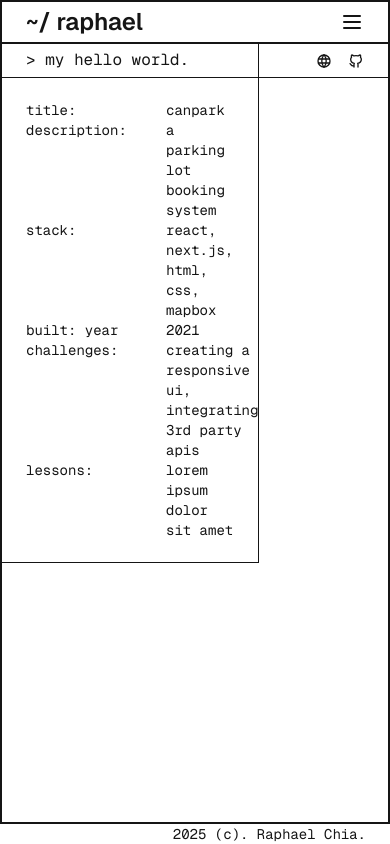
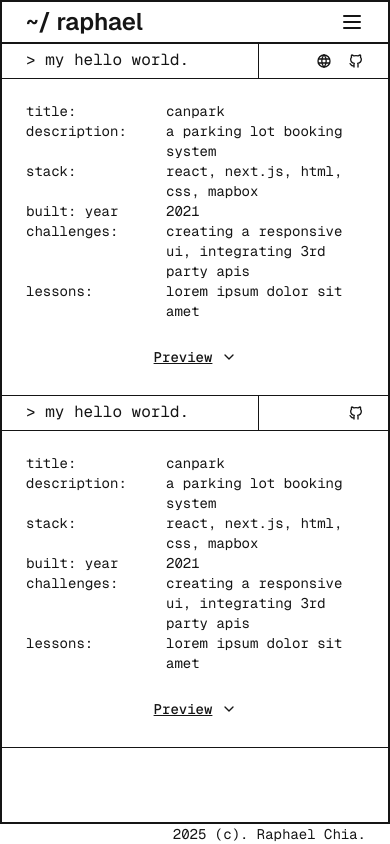
Before and after one commit to RaphaelChia/about-me, a Next.js app: page /projects in a window 390 px wide. Built offline with nearby package versions, Linux system fonts and the light colour scheme.

Commit message:
WIP pre carousell

```diff
--- a/src/app/projects/components/showcase-card.tsx
+++ b/src/app/projects/components/showcase-card.tsx
@@ -1,7 +1,20 @@
+"use client";
+import { Button } from "@/components/general/button";
 import LinkButton from "@/components/general/link-button";
+import useScreenWidth from "@/hooks/useScreenWidth";
 import { cn } from "@/lib/utils";
-import { IconBrandGithub, IconWorld } from "@tabler/icons-react";
-import React from "react";
+import {
+  IconBrandGithub,
+  IconChevronDown,
+  IconChevronUp,
+  IconWorld,
+} from "@tabler/icons-react";
+import { StaticImport } from "next/dist/shared/lib/get-img-props";
+import Image from "next/image";
+import React, { useState } from "react";
+
+type imageSrc = string | StaticImport;
+
 export interface Project extends React.ComponentProps<"div"> {
   projectTitle: React.ReactNode;
   projectHeader: React.ReactNode;
@@ -12,7 +25,64 @@ export interface Project extends React.ComponentProps<"div"> {
   lessons: React.ReactNode;
   url?: string;
   github?: string;
+  showcaseImage?: imageSrc[];
 }
+
+type ShowcaseImage = {
+  href: string;
+  className: string;
+  src: imageSrc;
+  alt: string;
+};
+const MobileShowcaseImage = (props: ShowcaseImage) => {
+  const [showPreview, setShowPreview] = useState<boolean>(false);
+  const { isMobile } = useScreenWidth();
+  if (!isMobile) return null;
+  return (
+    <div
+      className={cn(
+        "md:hidden w-full md:w-4/12 shrink-0 px-6 pb-6 flex flex-col justify-center",
+        props.className
+      )}
+    >
+      <Button variant={"link"} onClick={() => setShowPreview((prev) => !prev)}>
+        {showPreview ? (
+          <div className="flex items-center gap-2">
+            <span className="w-[60px] text-center">Hide</span> <IconChevronUp />
+          </div>
+        ) : (
+          <div className="flex items-center gap-2">
+            <span className="w-[60px]">Preview</span> <IconChevronDown />
+          </div>
+        )}
+      </Button>
+      {showPreview && (
+        <Image
+          src={props.src}
+          alt={props.alt}
+          width={1200}
+          height={200}
+          className="size-full object-cover object-left border-[1px] border-foreground"
+        />
+      )}
+    </div>
+  );
+};
+
+const ShowcaseImage = (props: ShowcaseImage) => {
+  return (
+    <div className="max-md:hidden w-full md:w-4/12 shrink-0 max-md:p-6">
+      <Image
+        src={props.src}
+        alt={props.alt}
+        width={1200}
+        height={200}
+        className="size-full object-cover object-left"
+      />
+    </div>
+  );
+};
+
 const ShowcaseCard = ({
   className,
   projectTitle,
@@ -24,44 +94,22 @@ const ShowcaseCard = ({
   lessons,
   url,
   github,
+  showcaseImage,
   ...props
 }: Project) => {
   return (
     <div
-      className={cn("flex divide-x font-mono lowercase", className)}
+      className={cn(
+        "flex flex-col divide-y border-b font-mono lowercase",
+        className
+      )}
       {...props}
     >
-      <div className="flex flex-col border-b w-8/12  text-base shrink-0 divide-y">
-        <div className="pad-x-page py-1 h-[34px]">&gt; {projectHeader}</div>
-        <div className="pad-x-page py-[22px] flex flex-col text-sm">
-          <div className="flex">
-            <div className="w-[140px] shrink-0">title:</div>
-            <div className="grow">{projectTitle}</div>
-          </div>
-          <div className="flex">
-            <div className="w-[140px] shrink-0">description:</div>
-            <div className="grow">{desc}</div>
-          </div>
-          <div className="flex">
-            <div className="w-[140px] shrink-0">stack:</div>
-            <div className="grow">{stack}</div>
-          </div>
-          <div className="flex">
-            <div className="w-[140px] shrink-0">built: year</div>
-            <div className="grow">{builtYear}</div>
-          </div>
-          <div className="flex">
-            <div className="w-[140px] shrink-0">challenges:</div>
-            <div className="grow">{challenges}</div>
-          </div>
-          <div className="flex">
-            <div className="w-[140px] shrink-0">lessons:</div>
-            <div className="grow">{lessons}</div>
-          </div>
+      <div className="flex  text-base shrink-0 divide-x">
+        <div className="grow pad-x-page py-1 h-[34px]">
+          &gt; {projectHeader}
         </div>
-      </div>
-      <div className="flex flex-col w-4/12">
-        <div className="text-base shrink-0 border-b pad-x-page text-end flex items-center justify-end gap-4 h-[34px]">
+        <div className="w-4/12 shrink-0 text-base  pad-x-page text-end flex items-center justify-end gap-4 h-[34px]">
           {url && (
             <LinkButton
               hideIconMobile={true}
@@ -91,7 +139,53 @@ const ShowcaseCard = ({
             </LinkButton>
           )}
         </div>
-        <div></div>
+      </div>
+      <div className="flex md:divide-x md:flex-row flex-col">
+        <div className="grow pad-x-page py-[22px] flex flex-col text-sm">
+          <div className="flex">
+            <div className="w-[140px] shrink-0">title:</div>
+            <div className="grow">{projectTitle}</div>
+          </div>
+          <div className="flex">
+            <div className="w-[140px] shrink-0">description:</div>
+            <div className="grow">{desc}</div>
+          </div>
+          <div className="flex">
+            <div className="w-[140px] shrink-0">stack:</div>
+            <div className="grow">{stack}</div>
+          </div>
+          <div className="flex">
+            <div className="w-[140px] shrink-0">built: year</div>
+            <div className="grow">{builtYear}</div>
+          </div>
+          <div className="flex">
+            <div className="w-[140px] shrink-0">challenges:</div>
+            <div className="grow">{challenges}</div>
+          </div>
+          <div className="flex">
+            <div className="w-[140px] shrink-0">lessons:</div>
+            <div className="grow">{lessons}</div>
+          </div>
+        </div>
+        {showcaseImage ? (
+          <>
+            <ShowcaseImage
+              href={url ?? ""}
+              className={cn("max-md:hidden")}
+              src={showcaseImage[0]}
+              alt={"preview"}
+            />
+
+            <MobileShowcaseImage
+              href={url ?? ""}
+              className={cn("")}
+              src={showcaseImage[0]}
+              alt={"preview"}
+            />
+          </>
+        ) : (
+          <div>Preview</div>
+        )}
       </div>
     </div>
   );
--- a/src/app/projects/page.tsx
+++ b/src/app/projects/page.tsx
@@ -1,6 +1,7 @@
 import ShowcaseCard, { Project } from "@/app/projects/components/showcase-card";
 import { getMetaData } from "@/lib/utils";
 import { Metadata } from "next";
+import CanparkImage from "../../../public/showcase/canpark.png";
 
 const projects: Project[] = [
   {
@@ -13,6 +14,18 @@ const projects: Project[] = [
     lessons: "Lorem Ipsum Dolor Sit Amet",
     url: "https://canpark.vercel.com",
     github: "https://github.com/raphaelchia/canpark",
+    showcaseImage: [CanparkImage, CanparkImage],
+  },
+  {
+    projectHeader: "My Hello World.",
+    projectTitle: "canpark",
+    desc: "A parking lot booking system",
+    stack: "React, Next.js, html, css, mapbox",
+    builtYear: "2021",
+    challenges: "Creating a responsive UI, integrating 3rd party apis",
+    lessons: "Lorem Ipsum Dolor Sit Amet",
+    github: "https://github.com/raphaelchia/canpark",
+    showcaseImage: [CanparkImage, CanparkImage],
   },
 ];
 
@@ -32,6 +45,7 @@ const Page = () => {
             builtYear={p.builtYear}
             challenges={p.challenges}
             lessons={p.lessons}
+            showcaseImage={p.showcaseImage}
           />
         );
       })}
--- a/src/components/general/button.tsx
+++ b/src/components/general/button.tsx
@@ -16,6 +16,7 @@ const buttonVariants = cva(
         border: "border border-border",
         borderHover:
           "border border-border hover:border-foreground hover:bg-foreground hover:text-background",
+        link: "underline cursor-pointer",
       },
       size: {
         default: "h-7 px-3 py-1.5 has-[>svg]:px-3",
--- /dev/null
+++ b/src/hooks/useScreenWidth.ts
@@ -0,0 +1,24 @@
+"use client";
+import { useEffect, useState } from "react";
+
+const useScreenWidth = () => {
+  const [width, setWidth] = useState<number>(1200);
+
+  useEffect(() => {
+    const handleResize = async () => {
+      setTimeout(() => {
+        setWidth(window.innerWidth);
+      }, 50);
+    };
+    handleResize();
+    window.addEventListener("resize", handleResize);
+
+    return () => {
+      window.removeEventListener("resize", handleResize);
+    };
+  }, []);
+
+  return { width, isMobile: width < 768 };
+};
+
+export default useScreenWidth;
```
Also changed, not shown: public/showcase/canpark.png (added), public/showcase/showcase_canpark.png (added).
